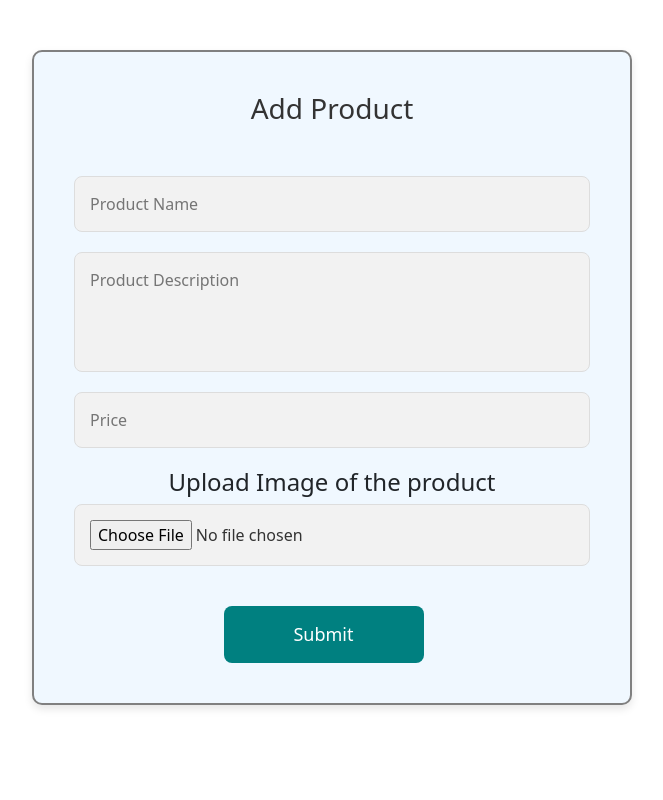
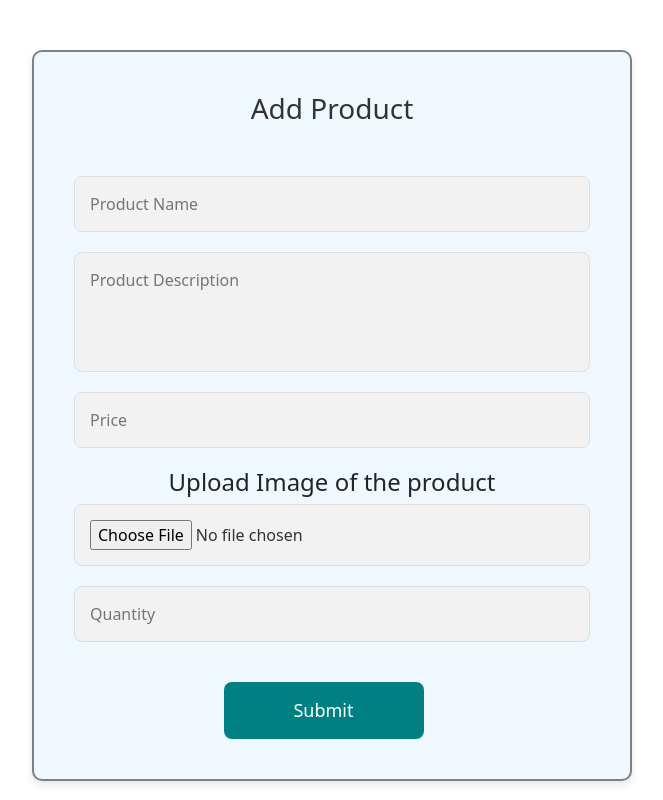
Before and after one commit to Ayush378430/SMALL_BIZZ_OWNER, a React (Create React App) app in the folder smallbizz/: page /add-product in a window 1280 px wide. Shown: the whole page, without its empty margins (418-1081 px from the left). Built offline with nearby package versions, Linux system fonts and the light colour scheme; no server answers.

Commit message:
quantity

```diff
--- a/smallbizz/src/components/AddProduct.js
+++ b/smallbizz/src/components/AddProduct.js
@@ -8,7 +8,8 @@ const AddProduct = () => {
     description: '', // Add description field
     price: '',
     image: '', // Add image field
-    shopId: ''
+    shopId: '',
+    quantity: '',
   });
 
   useEffect(() => {
@@ -69,6 +70,7 @@ const AddProduct = () => {
         <input accept="image/*" type="file" onChange={convertto64}></input>
 
         {image && <img src={image} alt="Preview" className="preview-image" />}
+        <input type="number" name="quantity" placeholder="Quantity" value={productData.quantity} onChange={handleChange}/>
 
         <button type="submit">Submit</button>
       </form>
--- a/smallbizz/src/components/EditProduct.js
+++ b/smallbizz/src/components/EditProduct.js
@@ -11,7 +11,8 @@ const EditProduct = () => {
         description: '', // Add description field
         price: '',
         image: '', // Add image field
-        shopId: ''
+        shopId: '',
+        quantity: '',
     });
 
     useEffect(() => {
@@ -77,7 +78,7 @@ const EditProduct = () => {
                 <input accept="image/*" type="file" onChange={convertto64}></input>
 
                 {image && <img src={image} alt="Preview" className="preview-image" />}
-
+                <input type="number" name="quantity" placeholder="Quantity" value={productData.quantity} onChange={handleChange}/>
                 <button type="submit">Update</button>
             </form>
         </div>
--- a/smallbizz/src/components/Home.js
+++ b/smallbizz/src/components/Home.js
@@ -80,6 +80,7 @@ const navigate=useNavigate();
             <Tableheadcell>Product Id</Tableheadcell>
             <Tableheadcell>Product Name</Tableheadcell>
             <Tableheadcell>Price</Tableheadcell>
+            <Tableheadcell>Quantity</Tableheadcell>
             <Tableheadcell>Description</Tableheadcell>
                <Tableheadcell></Tableheadcell>
           </TableRow>
@@ -90,6 +91,7 @@ const navigate=useNavigate();
               <TableCell>{product._id}</TableCell>
               <TableCell>{product.name}</TableCell>
               <TableCell>{product.price}</TableCell>
+              <TableCell>{product.quantity}</TableCell>
               <TableCell>{product.description}</TableCell>
               <TableCell>
                 <Button
```
